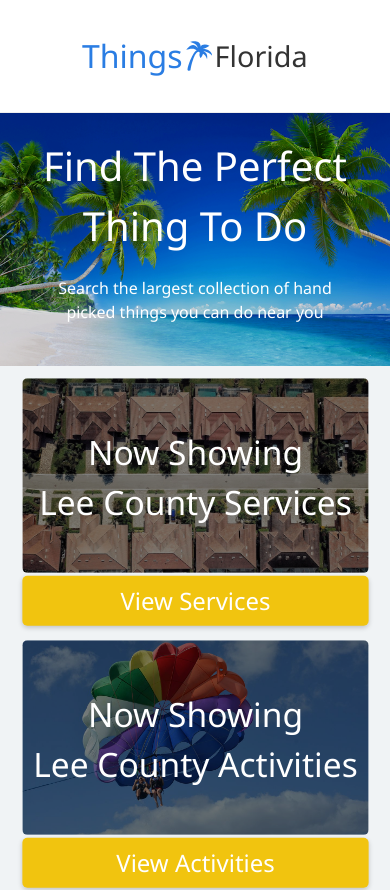
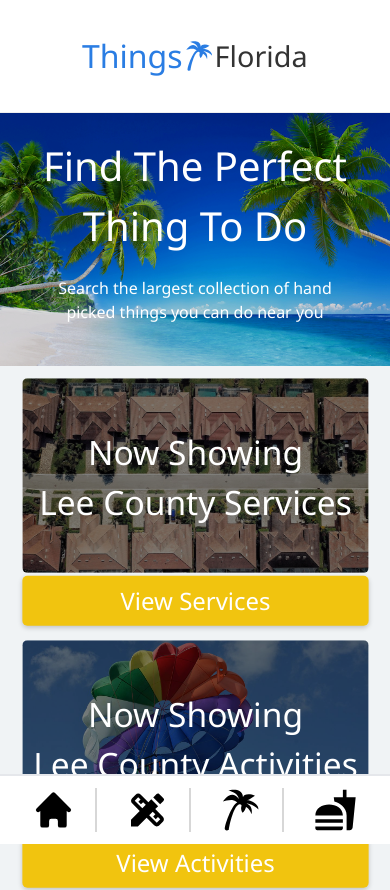
Before and after one commit to TfThings/tfgit, a React (Create React App) app: page / in a window 390 px wide. Shown: the top 890 px of the page. Built offline with nearby package versions, Linux system fonts and the light colour scheme.

Commit message:
Mobile Menu

```diff
--- a/src/components/Manager.jsx
+++ b/src/components/Manager.jsx
@@ -3,6 +3,7 @@ import {Navbar, Footer} from "./index"
 import {useEffect} from 'react';
 import ReactGA from 'react-ga4'
 import Router from './Router'
+import MobileNavBar from './MobileNavBar'
 ReactGA.initialize('G-ZMDTVMWFRY')
 const Manager = () => {
 
@@ -15,6 +16,7 @@ const Manager = () => {
         <Navbar/>
         <Router/>
         <Footer/>
+        <MobileNavBar/>
         </>
     )
 }
--- /dev/null
+++ b/src/components/MobileNavBar.css
@@ -0,0 +1,43 @@
+.mnbc{
+    background-color: white;
+    width: 100%;
+    height: 70px;
+    margin: auto;
+    position: sticky;
+    bottom: 0px;
+    z-index: 5;
+    border-top-width: 2px;
+    /* border-color: rgba(0, 0, 0, 0.239); */
+    display: none;
+}
+
+.mnbc .mnbl{
+    width: 100%;
+    height: 100%;
+    display: flex;
+    flex-flow: row;
+    margin: auto;
+    padding: 12px;
+    align-items: center;
+    justify-content: space-between;
+
+}
+
+.mnbl .hib{
+    font-size: 2rem;
+    background-color: white;
+    height: 100%;
+    width: 85px;
+    border-right-width: 2px;
+    border-color: rgba(128, 128, 128, 0.317);
+}
+
+.mnbl .re{
+    border-right-width: 0px;
+}
+
+@media all and (max-width: 600px){
+    .mnbc{
+       display: block;
+    }
+}
--- /dev/null
+++ b/src/components/MobileNavBar.jsx
@@ -0,0 +1,27 @@
+import React from 'react'
+import {HiHome} from "react-icons/hi"
+import {MdDesignServices, MdFastfood} from 'react-icons/md'
+import {GiPalmTree} from 'react-icons/gi'
+import { useNavigate } from 'react-router-dom'
+import './MobileNavBar.css'
+const MobileNavBar = () => {
+
+    const navigate = useNavigate()
+
+    const GoToLink =(path) =>{
+       navigate(path)
+    }
+
+  return (
+    <div className='mnbc'>
+        <div className='mnbl'>
+           <HiHome className='hib' onClick={() => {GoToLink('/')}}/>
+           <MdDesignServices className='hib' onClick={() => {GoToLink('/services')}}/>
+           <GiPalmTree className='hib' onClick={() => {GoToLink('/')}}/>
+           <MdFastfood className='hib re' onClick={() => {GoToLink('/')}}/>
+        </div>
+    </div>
+  )
+}
+
+export default MobileNavBar
```
